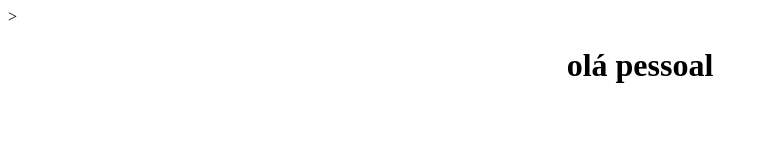
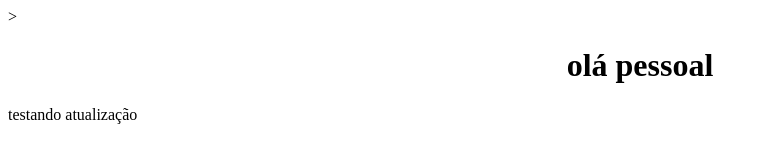
Before and after one commit to iamwelllima/iamwelllima.github.io, a plain HTML site: page index.html in a window 1280 px wide. Shown: the whole page, without its empty margins (0-768 px from the left). Drawn offline with Linux system fonts and the light colour scheme.

Commit message:
adicionando texto teste

```diff
--- a/index.html
+++ b/index.html
@@ -17,7 +17,7 @@
     <h1>
         <center> olá pessoal</center>
     </h1>
-
+    <p>testando atualização</p>
 
 
 </body>
```
